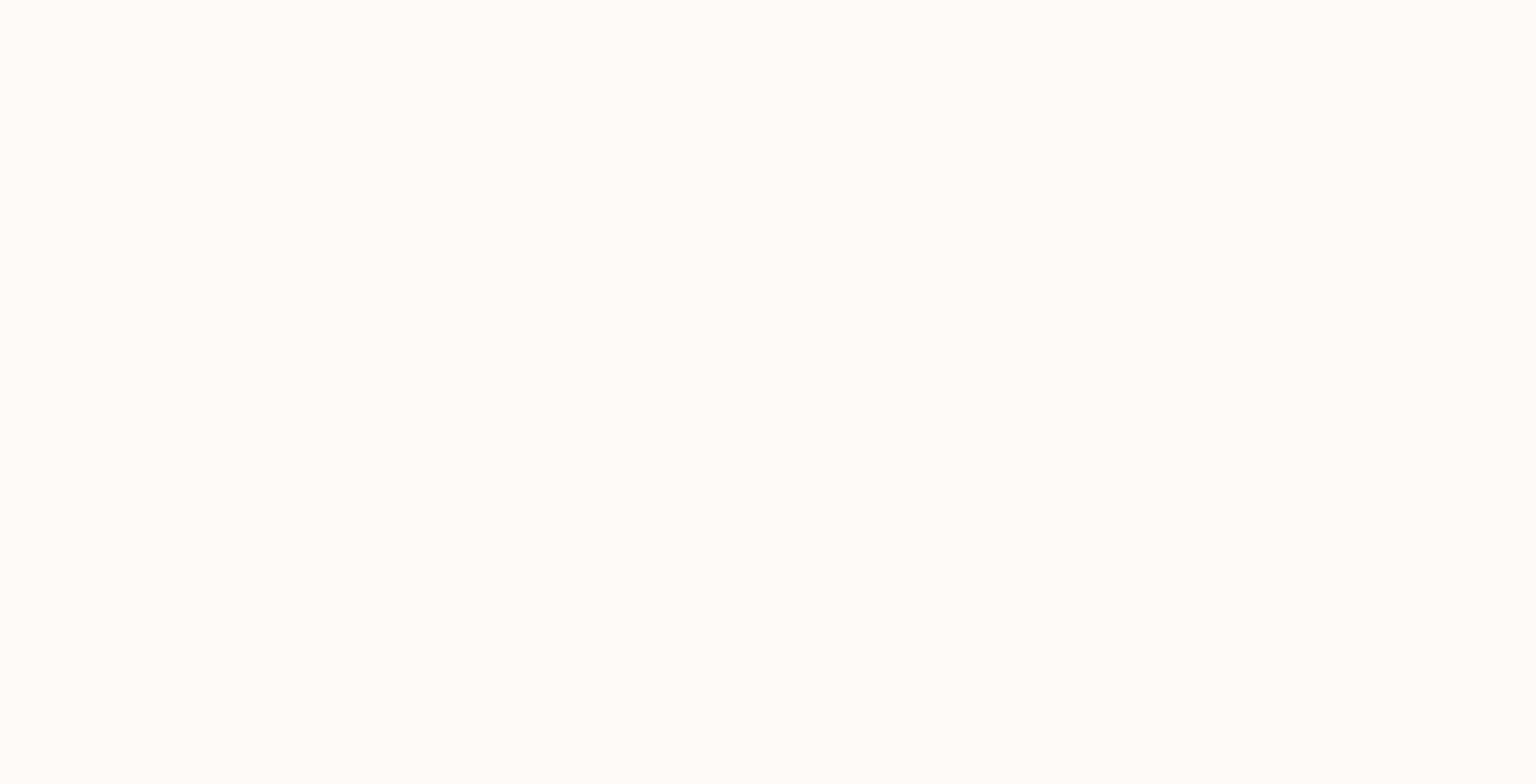
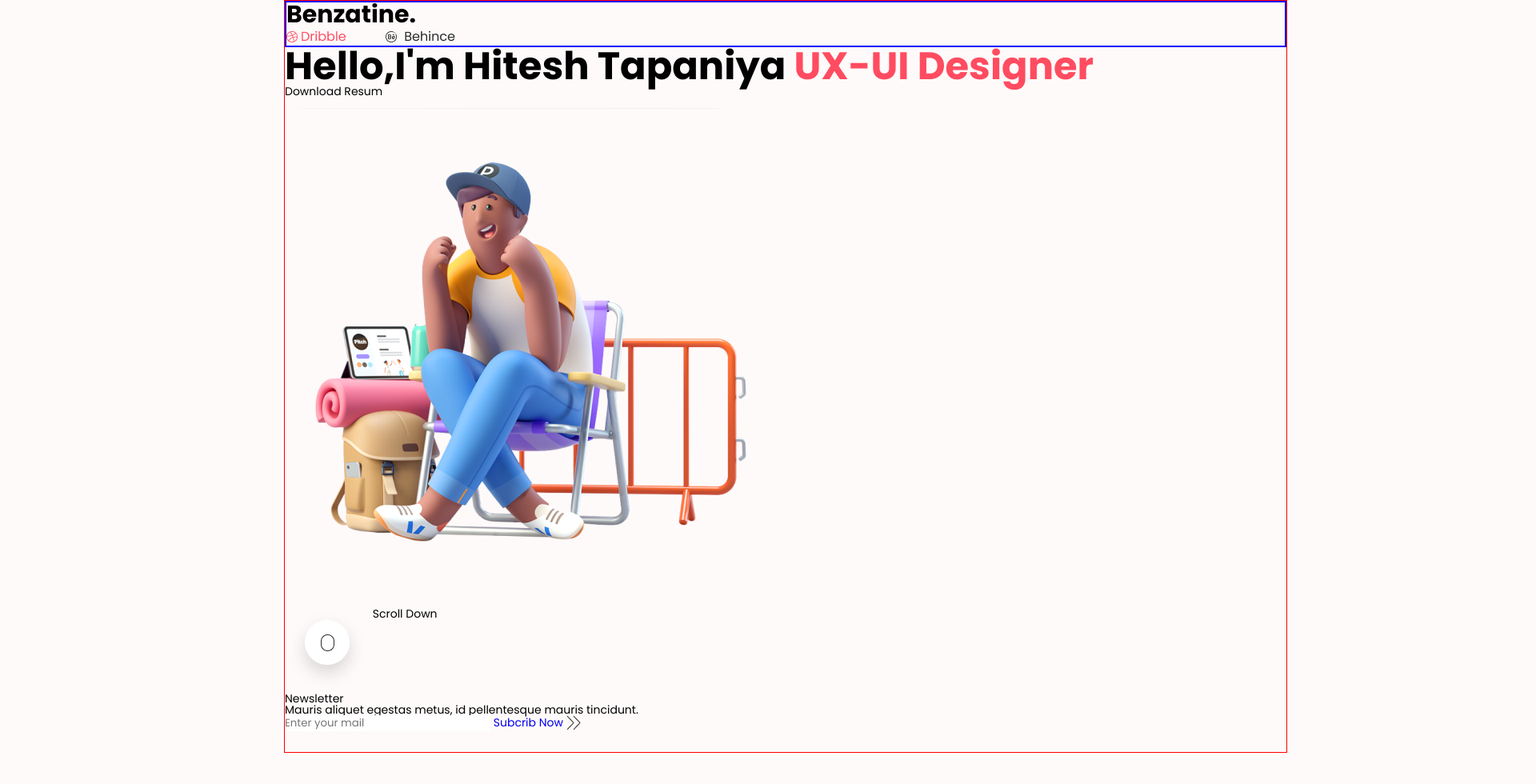
Before and after one commit to ortizdevelop/designer-ui-portfolio, a plain HTML site: page index.html in a window 1280 px wide. Shown: the top 980 px of the page at 80% size, 1920 px wide, since content can reach past the window. After the commit the page ends 941 px from the top, so only its background shows below. Drawn offline with Linux system fonts and the light colour scheme.

Commit message:
html - added content and tags to the header block.
css - added basic body styles. Added styles for header block and its classes.

assets - added material to the img/header folder.

js - added welcome script.

@AidenOrtiz

```diff
--- a/index.html
+++ b/index.html
@@ -12,8 +12,72 @@
     <div class="wrapper">
         <div class="content">
             <header class="header">
-                <div class="content-main-container">
-                    <div class="header__row"></div>
+                <div class="header-container">
+                    <div class="header__row">
+                        <div class="header-top">
+                            <div class="header-top-navigation">
+                                <div class="navigation__body">
+                                    <div class="navigation__logo">
+                                        <p>Benzatine.</p>
+                                    </div>
+                                    <div class="navigation__media">
+                                        <img src="assets/img/header/media.png" alt="">
+                                    </div>
+                                    <div class="navigation__burger-menu">
+                                        <nav class="burger-menu"></nav>
+                                    </div>
+                                </div>
+                            </div>
+                            <div class="header-top-main">
+                                <div class="top-main__body">
+                                    <div class="top-main__title">
+                                        <p>
+                                            Hello,I'm
+                                            Hitesh Tapaniya
+                                            <span>UX-UI Designer</spa>
+                                        </p>
+                                    </div>
+                                    <div class="top-main__subtitle">
+                                        <p>Download Resum</p>
+                                        <img src="" alt="">
+                                    </div>
+                                    <div class="top-main__image">
+                                        <img src="assets/img/header/human.png" alt="">
+                                    </div>
+                                </div>
+                            </div>
+                            <div class="header-top-btn">
+                                <div class="top-btn__body">
+                                    <div class="top-btn__button">
+                                        <img src="assets/img/header/icon.png" alt="" class="top-btn__icon">
+                                        <span class="top-btn__text">Scroll Down</span>
+                                    </div>
+                                </div>
+                            </div>
+                        </div>
+                        <div class="header-newsletter information">
+                            <div class="information__body">
+                                <div class="information__title title">
+                                    <p>
+                                        Newsletter
+                                    </p>
+                                </div>
+                                <div class="information__subtitle subtitle">
+                                    <p>
+                                        Mauris aliquet egestas metus,
+                                        id pellentesque mauris tincidunt.
+                                    </p>
+                                </div>
+                                <input type="text" class="information__mail input" placeholder="Enter your mail">
+                                <a href="#" class="information__btn button">
+                                    <span>Subcrib Now</span>
+                                    <span>
+                                        <img src="assets/img/header/arrows.png" alt="">
+                                    </span>
+                                </a>
+                            </div>
+                        </div>
+                    </div>
                 </div>
             </header>
             <div class="content-main">
--- a/js/script.js
+++ b/js/script.js
@@ -1 +1,2 @@
-console.log("Hello world");
+console.log("Site is working!")
+console.log("Scrpits is working too!")
--- a/scss/style.scss
+++ b/scss/style.scss
@@ -74,14 +74,110 @@ h1, h2, h3, h4, h5, h6 {
 }
 
 /*--------------------*/
+@import url('https://fonts.googleapis.com/css2?family=Poppins:wght@400;500;700;800&display=swap');
+
 $color1: #FFFAFA;
 $color2: #282828;
 $color3: #FFFFFF;
 $color4: #C4C4C4;
+$color5: #ff4c60;
 
 body{
-  width: 1920px;
-  height: 5210px;
   margin: 0 auto;
   background-color: $color1;
+  font-family: 'Poppins', sans-serif;
 }
+
+.header {
+  margin-left: 355px;
+
+  &__row {
+  }
+
+  .header-container {
+    border: 1px solid red;
+    width: 1254px;
+    height: 941px;
+  }
+  .header-top {
+  }
+  .header-top-navigation {
+    display: flex;
+    border: 2px solid blue;
+  }
+  .navigation {
+
+    &__body {
+    }
+
+    &__logo {
+      font-size: 30px;
+      font-weight: bold;
+    }
+
+    &__media {
+    }
+
+    &__burger-menu {
+    }
+  }
+  .burger-menu {
+  }
+  .header-top-main {
+  }
+  .top-main {
+
+    &__body {
+    }
+
+    &__title {
+      font-size: 48px;
+      font-weight: bold;
+
+      span{
+        color: $color5;
+      }
+    }
+
+    &__subtitle {
+    }
+
+    &__image {
+    }
+  }
+  .header-top-btn {
+  }
+  .top-btn {
+
+    &__body {
+    }
+
+    &__button {
+    }
+
+    &__icon {
+    }
+
+    &__text {
+    }
+  }
+  .header-newsletter {
+  }
+  .information {
+
+    &__body {
+    }
+
+    &__title {
+    }
+
+    &__subtitle {
+    }
+
+    &__mail {
+    }
+
+    &__btn {
+    }
+  }
+}
```
Also changed, not shown: assets/img/header/arrows.png (added), assets/img/header/icon.png (renamed from assets/img/header/Group 193.png), assets/img/header/media.png (renamed from assets/img/header/Group 192.png), css/style.css.
